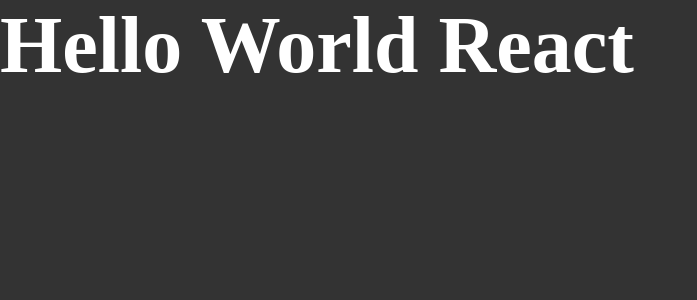
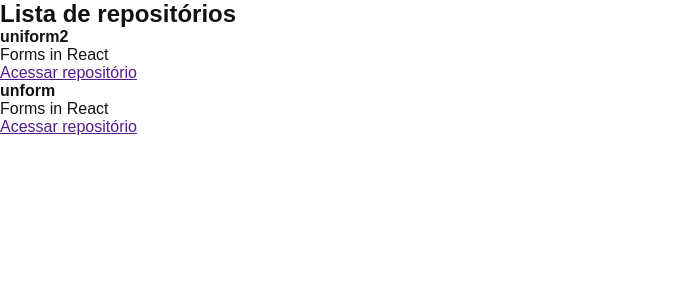
Before and after one commit to DaviDeAlmeida/01-github-explorer, a React app: page / in a window 1280 px wide. Shown: the top 300 px of the page, without its empty margins (0-697 px from the left). Built offline with nearby package versions, Linux system fonts and the light colour scheme.

Commit message:
added first component

```diff
--- a/src/App.jsx
+++ b/src/App.jsx
@@ -1,5 +1,6 @@
+import { RepositoryList } from './components/RepositoryList';
 import './styles/global.scss';
 
 export function App() {
-    return <h1>Hello World React</h1>
+    return <RepositoryList />
 }
--- /dev/null
+++ b/src/components/RepositoryList.jsx
@@ -0,0 +1,28 @@
+const repositoryName = 'uniform2';
+
+export function RepositoryList() {
+    return (
+        <section className="repositoryList">
+            <h1>Lista de repositórios</h1>
+
+            <ul>
+                <li>
+                    <strong>{repositoryName}</strong>
+                    <p>Forms in React</p>
+
+                    <a href="">
+                        Acessar repositório
+                    </a>
+                </li>
+                <li>
+                    <strong>unform</strong>
+                    <p>Forms in React</p>
+
+                    <a href="">
+                        Acessar repositório
+                    </a>
+                </li>
+            </ul>
+        </section>
+    );
+}
--- a/src/styles/global.scss
+++ b/src/styles/global.scss
@@ -5,11 +5,6 @@
 }
 
 body {
-    font: Arial, Helvetica, sans-serif;
-    background-color: #333;
-    color: #fff;
-
-    h1 {
-        font-size: 80px; // encadiamento devido ao SASS
-    }
+    font: 16px Arial, Helvetica, sans-serif;
+    color: #121214;
 }
```
